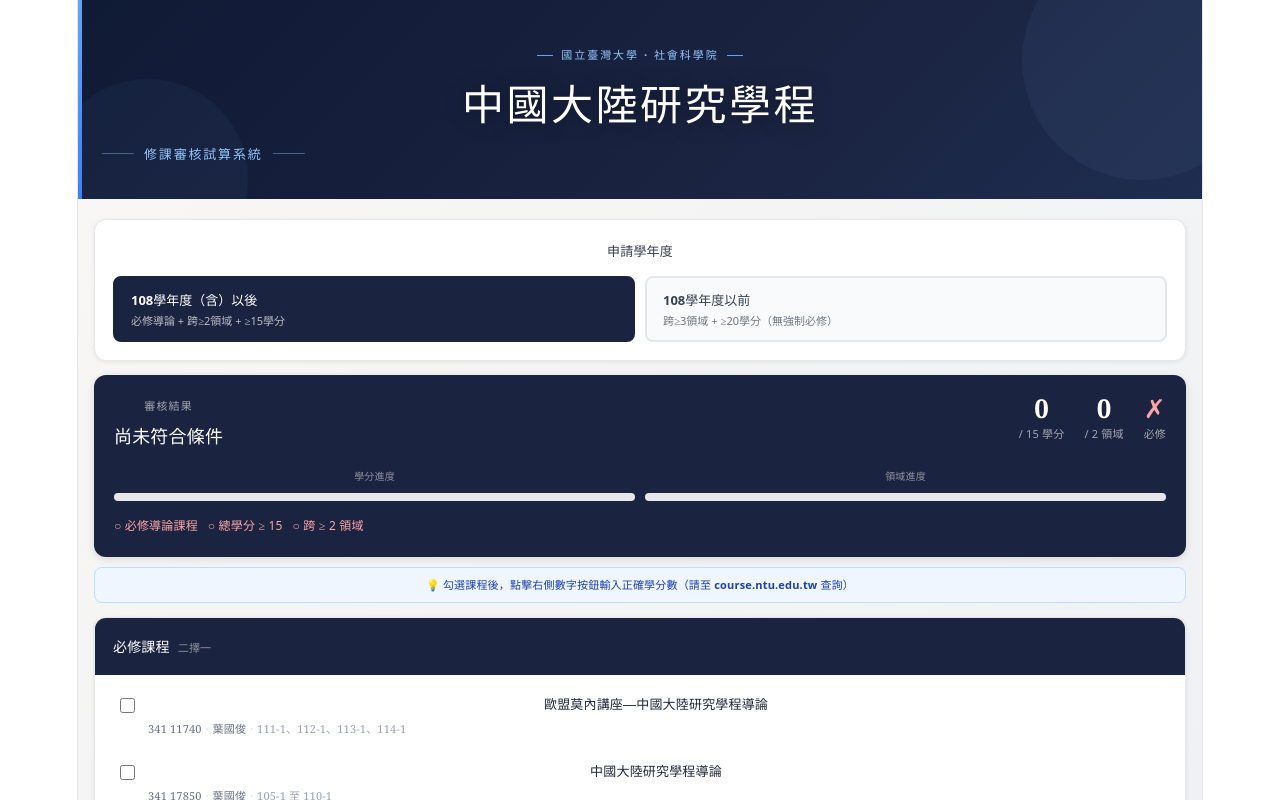
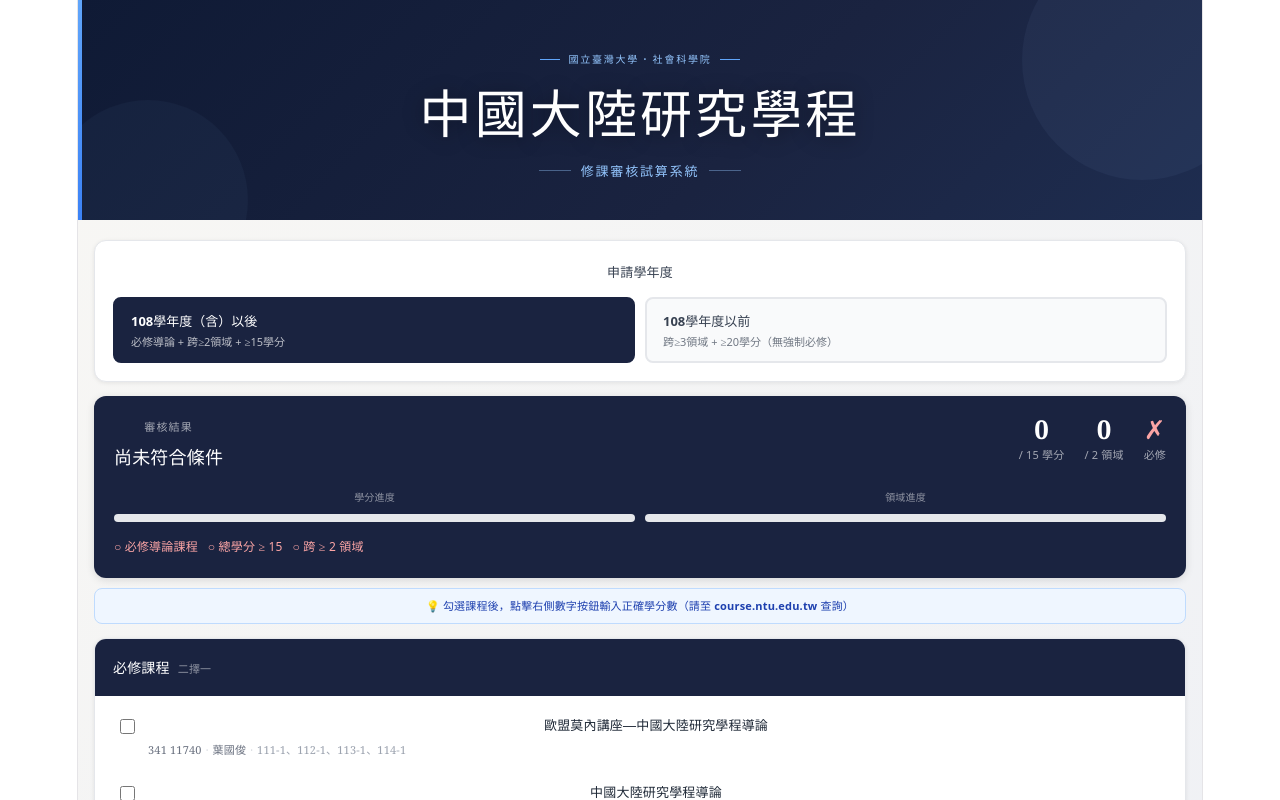
Before and after one commit to yrsun68433/china-checker, a React (Vite) app: page / in a window 1280 px wide. Shown: the top 800 px of the page. Built offline with nearby package versions, Linux system fonts and the light colour scheme.

Commit message:
Update App.jsx

```diff
--- a/src/App.jsx
+++ b/src/App.jsx
@@ -241,7 +241,7 @@
       {/* Header */}
       <div style={{
         background: "linear-gradient(135deg, #0f1a35 0%, #1a2340 60%, #1e2d50 100%)",
-        padding: "36px 24px 32px",
+        padding: "40px 24px 36px",
         overflow: "hidden",
         position: "relative",
       }}>
@@ -251,22 +251,22 @@
         {/* left accent bar */}
         <div style={{ position: "absolute", left: 0, top: 0, bottom: 0, width: 4, background: "linear-gradient(to bottom, #60a5fa, #3b82f6)" }} />
 
-        <div style={{ position: "relative" }}>
+        <div style={{ position: "relative", textAlign: "center" }}>
           {/* top label */}
           <div style={{
             display: "inline-flex", alignItems: "center", gap: 8,
-            fontSize: 11, color: "#93c5fd", letterSpacing: "0.18em",
+            fontSize: 10, color: "#93c5fd", letterSpacing: "0.18em",
             fontWeight: 600, marginBottom: 14, fontFamily: "system-ui",
           }}>
-            <div style={{ width: 16, height: 1, background: "#60a5fa" }} />
+            <div style={{ width: 20, height: 1, background: "#60a5fa" }} />
             國立臺灣大學 · 社會科學院
-            <div style={{ width: 16, height: 1, background: "#60a5fa" }} />
+            <div style={{ width: 20, height: 1, background: "#60a5fa" }} />
           </div>
 
           {/* main title */}
           <h1 style={{
             margin: 0,
-            fontSize: "clamp(28px, 6vw, 42px)",
+            fontSize: "clamp(32px, 7vw, 52px)",
             fontWeight: 900,
             color: "#fff",
             letterSpacing: "0.06em",
@@ -278,7 +278,7 @@
           </h1>
 
           {/* subtitle */}
-          <div style={{ display: "flex", alignItems: "center", gap: 10, marginTop: 12 }}>
+          <div style={{ display: "flex", alignItems: "center", justifyContent: "center", gap: 10, marginTop: 14 }}>
             <div style={{ height: 1, width: 32, background: "rgba(147,197,253,0.4)" }} />
             <p style={{
               margin: 0, fontSize: 13, color: "#93c5fd",
```
